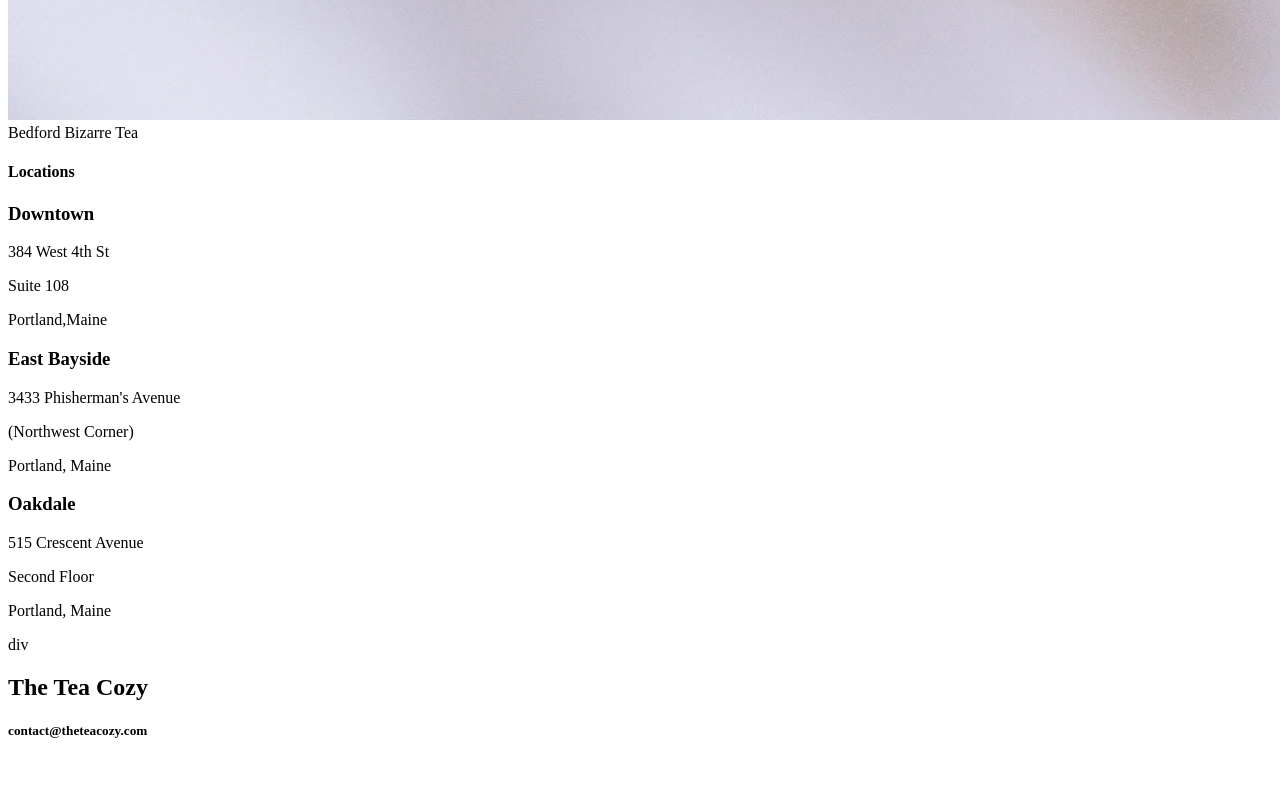
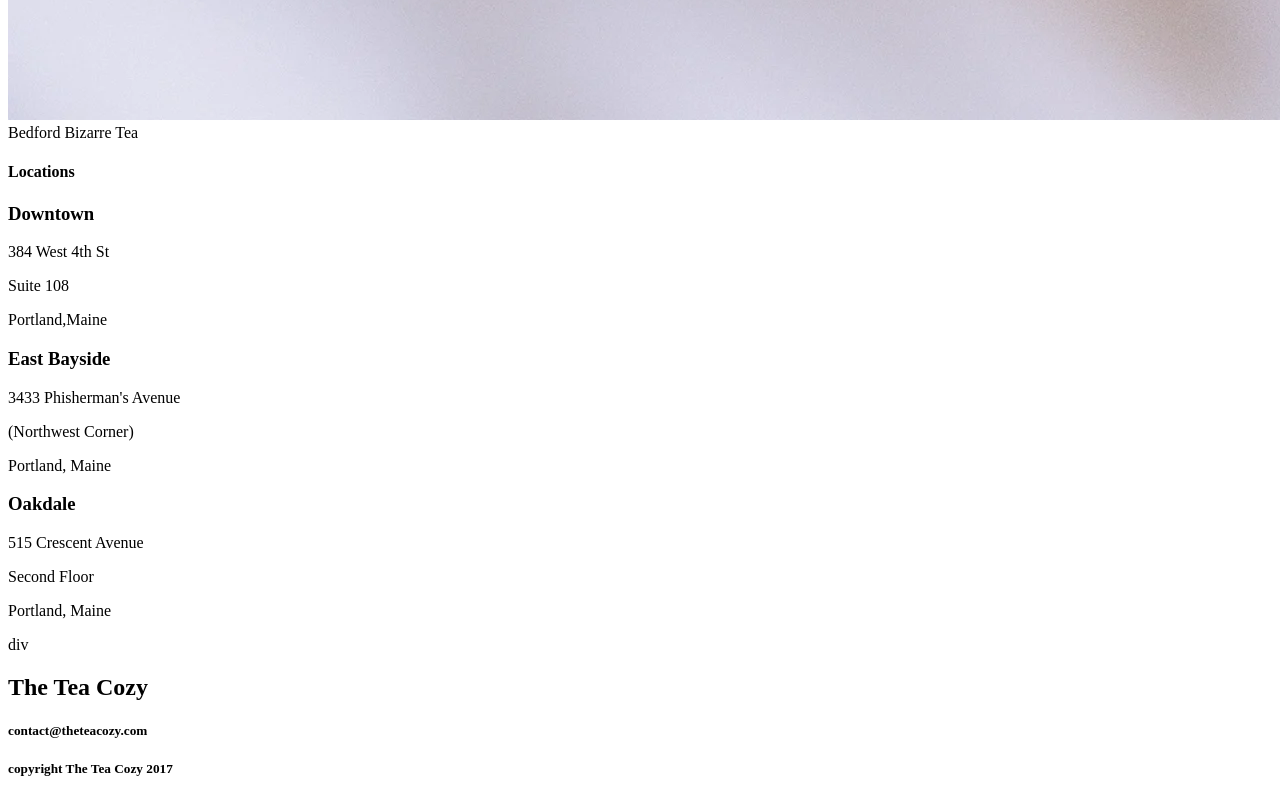
Before and after one commit to kNicholas-8761/Tea-Shop, a plain HTML site: page index.html in a window 1280 px wide. Shown: the part 8175-8975 px from the top of the page. Before the commit the page ends 8936 px from the top, so only its background shows below. Drawn offline with Linux system fonts and the light colour scheme.

Commit message:
Create footer section

```diff
--- a/index.html
+++ b/index.html
@@ -86,7 +86,11 @@
             <h2>The Tea Cozy</h2>
             <h5>contact@theteacozy.com</h5>
           </div>
+          <!-- Contact Section-->
 
+          <footer id="footer">
+            <h5>copyright The Tea Cozy 2017</h5>
+          </footer>
 
         </main>
     </body>
```
